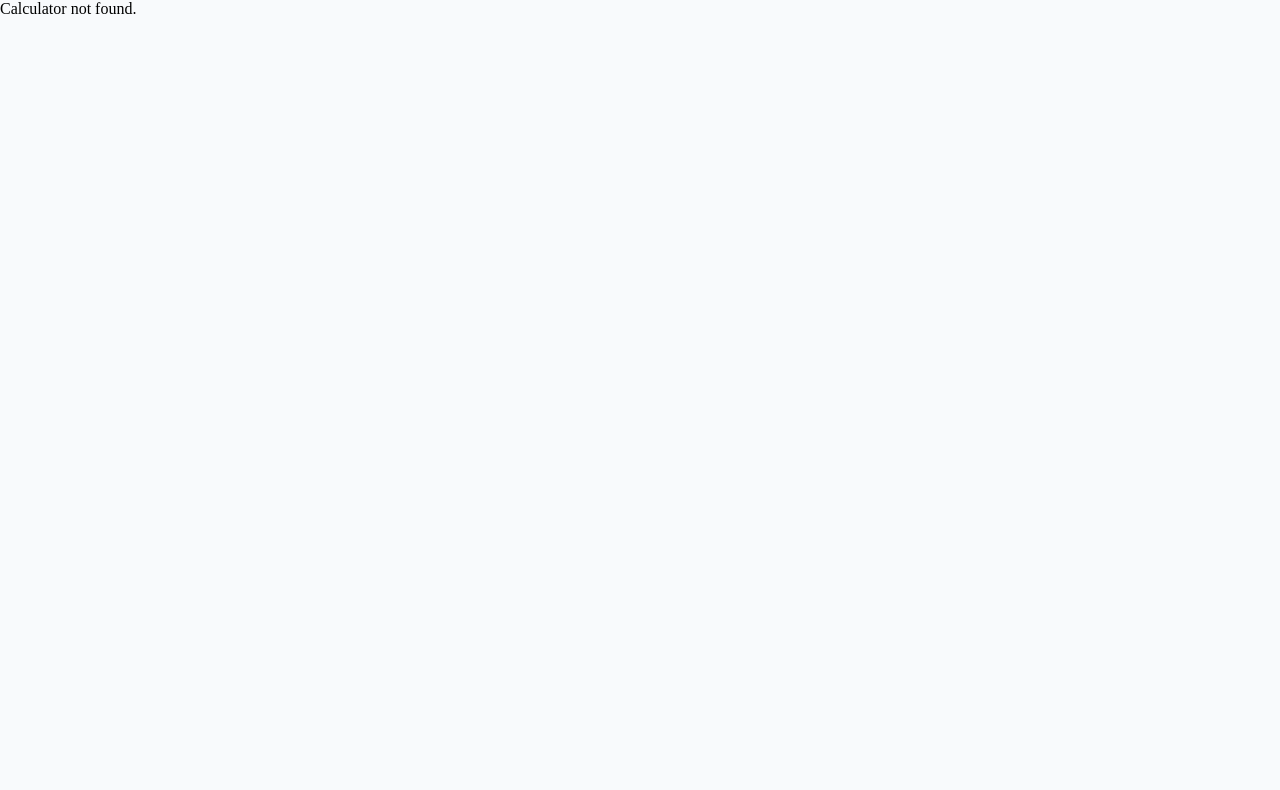
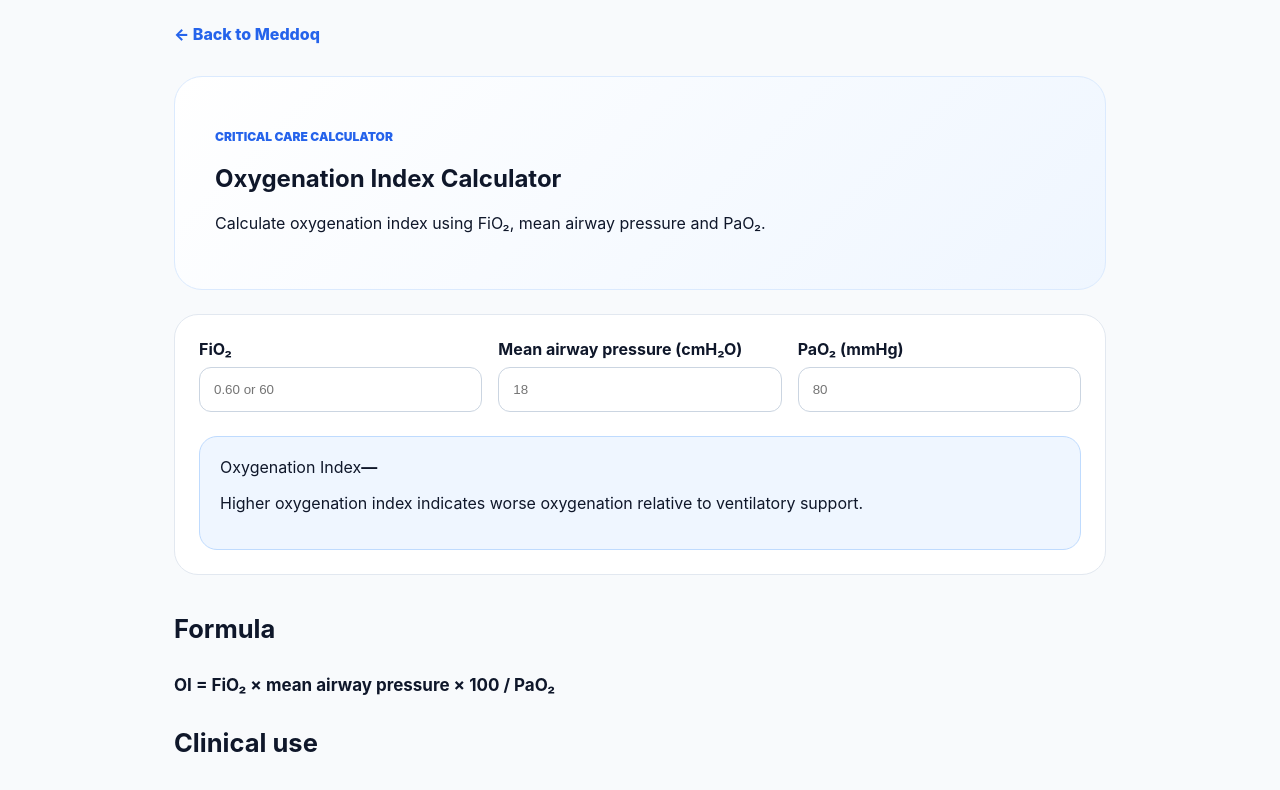
Before and after one commit to brsbyrm/meddoq, a Next.js app: page /calculators/oxygenation-index in a window 1280 px wide. Before the commit this address had no page. Shown: the top 790 px of the page. Built offline with nearby package versions, Linux system fonts and the light colour scheme.

Commit message:
Add oxygenation index calculator

```diff
--- /dev/null
+++ b/app/calculators/oxygenation-index/page.js
@@ -0,0 +1,86 @@
+"use client";
+
+import { useMemo, useState } from "react";
+
+export default function Page() {
+  const [fio2, setFio2] = useState("");
+  const [map, setMap] = useState("");
+  const [pao2, setPao2] = useState("");
+
+  const oi = useMemo(() => {
+    const f = Number(fio2);
+    const m = Number(map);
+    const p = Number(pao2);
+
+    if (!f || !m || !p) return null;
+
+    const fraction = f > 1 ? f / 100 : f;
+    return (fraction * m * 100) / p;
+  }, [fio2, map, pao2]);
+
+  const interpretation =
+    oi === null ? "" :
+    oi < 5 ? "Mild oxygenation impairment" :
+    oi < 15 ? "Moderate oxygenation impairment" :
+    oi < 25 ? "Severe oxygenation impairment" :
+    "Very severe oxygenation impairment";
+
+  return (
+    <main style={styles.main}>
+      <a href="/" style={styles.back}>← Back to Meddoq</a>
+
+      <section style={styles.hero}>
+        <p style={styles.kicker}>Critical Care Calculator</p>
+        <h1>Oxygenation Index Calculator</h1>
+        <p>Calculate oxygenation index using FiO₂, mean airway pressure and PaO₂.</p>
+      </section>
+
+      <section style={styles.card}>
+        <div style={styles.grid}>
+          <label style={styles.label}>FiO₂
+            <input style={styles.input} value={fio2} onChange={(e) => setFio2(e.target.value)} inputMode="decimal" placeholder="0.60 or 60" />
+          </label>
+
+          <label style={styles.label}>Mean airway pressure (cmH₂O)
+            <input style={styles.input} value={map} onChange={(e) => setMap(e.target.value)} inputMode="decimal" placeholder="18" />
+          </label>
+
+          <label style={styles.label}>PaO₂ (mmHg)
+            <input style={styles.input} value={pao2} onChange={(e) => setPao2(e.target.value)} inputMode="decimal" placeholder="80" />
+          </label>
+        </div>
+
+        <div style={styles.result}>
+          <span>Oxygenation Index</span>
+          <strong>{oi === null ? "—" : oi.toFixed(1)}</strong>
+          <p><b>{interpretation}</b></p>
+          <p>Higher oxygenation index indicates worse oxygenation relative to ventilatory support.</p>
+        </div>
+      </section>
+
+      <section style={styles.content}>
+        <h2>Formula</h2>
+        <p><strong>OI = FiO₂ × mean airway pressure × 100 / PaO₂</strong></p>
+
+        <h2>Clinical use</h2>
+        <p>Oxygenation index supports assessment of hypoxemic respiratory failure and ventilatory support severity.</p>
+
+        <h2>Limitations</h2>
+        <p>Interpret with ventilator settings, PEEP, lung mechanics, hemodynamics and clinical context.</p>
+      </section>
+    </main>
+  );
+}
+
+const styles = {
+  main: { maxWidth: 980, margin: "0 auto", padding: 24, fontFamily: "Inter,system-ui,sans-serif", color: "#0f172a" },
+  back: { color: "#2563eb", fontWeight: 800, textDecoration: "none" },
+  hero: { marginTop: 32, background: "linear-gradient(135deg,#fff,#eff6ff)", border: "1px solid #dbeafe", borderRadius: 28, padding: 40 },
+  kicker: { color: "#2563eb", fontWeight: 900, fontSize: 12, textTransform: "uppercase" },
+  card: { marginTop: 24, background: "#fff", border: "1px solid #e2e8f0", borderRadius: 24, padding: 24 },
+  grid: { display: "grid", gridTemplateColumns: "repeat(auto-fit,minmax(min(100%,220px),1fr))", gap: 16 },
+  label: { display: "grid", gap: 8, fontWeight: 700 },
+  input: { padding: 14, borderRadius: 12, border: "1px solid #cbd5e1" },
+  result: { marginTop: 24, background: "#eff6ff", padding: 20, borderRadius: 18, border: "1px solid #bfdbfe" },
+  content: { marginTop: 32, lineHeight: 1.7, fontSize: 17 },
+};
```
Also changed, not shown: app/data/calculators.js (+9 -0 lines).
